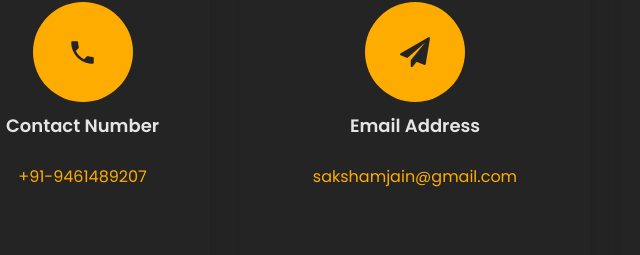
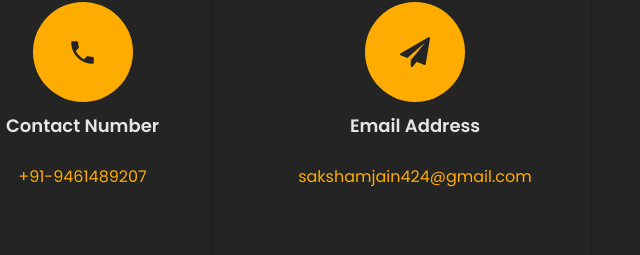
Before and after one commit to Insanely-capable/BHARAT-INTERN-TASKS, a plain HTML site: page index.html in a window 1280 px wide. Shown: the part 5681-5936 px from the top of the page, 225-865 px from the left. Drawn offline with Linux system fonts and the light colour scheme; files whose address does not match are found by name.

Commit message:
index.html

```diff
--- a/index.html
+++ b/index.html
@@ -417,7 +417,7 @@
 						</div>
 						<div>
 							<h3 class="mb-4">Email Address</h3>
-							<p><a href="mailto:sakshamjain424@gmail.com">sakshamjain@gmail.com</a></p>
+							<p><a href="mailto:sakshamjain424@gmail.com">sakshamjain424@gmail.com</a></p>
 						</div>
 					</div>
 				</div>
```
